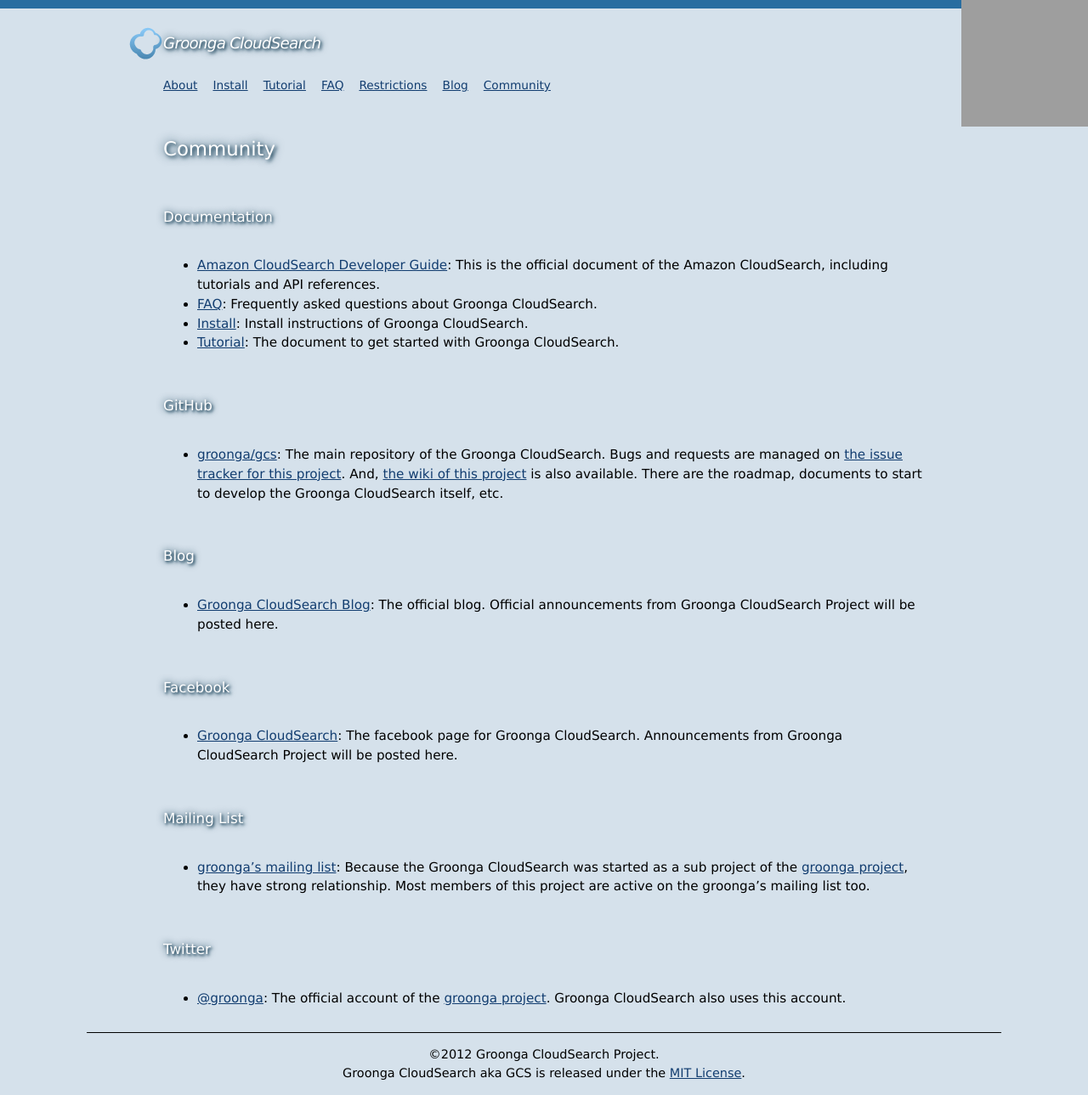
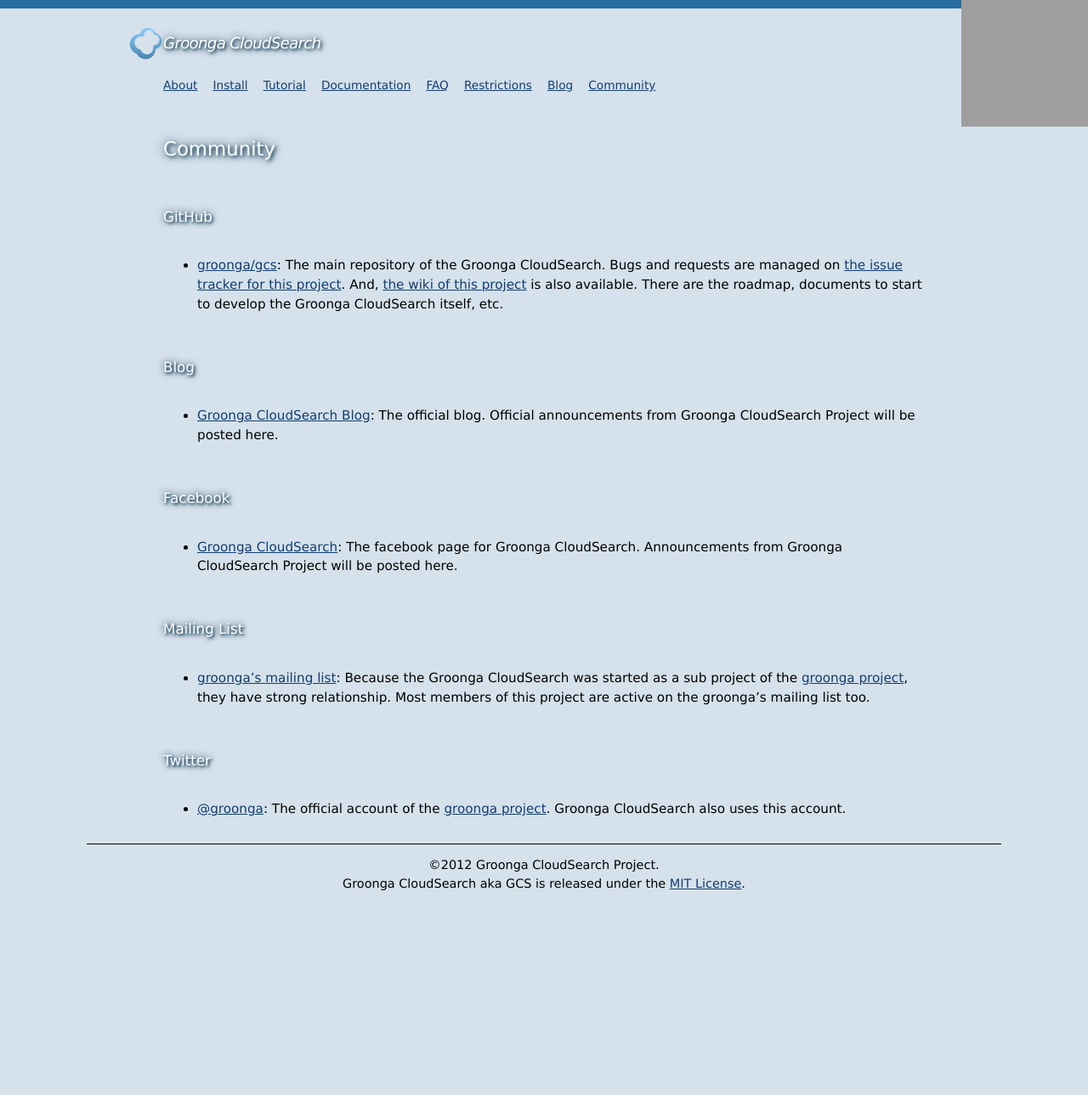
Before and after one commit to groonga/gcs.groonga.org, a Jekyll site: the page built from community/index.md, in a window 1280 px wide. Shown: the whole page at 85% size. Built offline with Jekyll 4.4.1, drawn with Linux system fonts in a browser that asks for light colours; after the commit the page ends 1067 px from its top, so only the background shows below that; grey boxes are pictures that could not be loaded.

Commit message:
Move documentation section into the separete page

```diff
--- a/_layouts/default.html
+++ b/_layouts/default.html
@@ -18,6 +18,7 @@
         <li><a href="/#cover">About</a></li>
         <li><a href="/install/">Install</a></li>
         <li><a href="/tutorial/">Tutorial</a></li>
+        <li><a href="/docs/">Documentation</a></li>
         <li><a href="/faq/">FAQ</a></li>
         <li><a href="/restrictions/">Restrictions</a></li>
         <li><a href="/blog/">Blog</a></li>
--- a/community/index.md
+++ b/community/index.md
@@ -1,19 +1,7 @@
 ---
 layout: default
 ---
-
 # Community
-
-## Documentation
-
- * [Amazon CloudSearch Developer Guide](http://docs.amazonwebservices.com/cloudsearch/latest/developerguide/):
-   This is the official document of the Amazon CloudSearch, including tutorials and API references.
- * [FAQ](/faq):
-   Frequently asked questions about Groonga CloudSearch.
- * [Install](/install):
-   Install instructions of Groonga CloudSearch.
- * [Tutorial](/tutorial):
-   The document to get started with Groonga CloudSearch.
 
 ## GitHub
 
```
Also changed, not shown: docs/index.md (added, +14 -0 lines).
